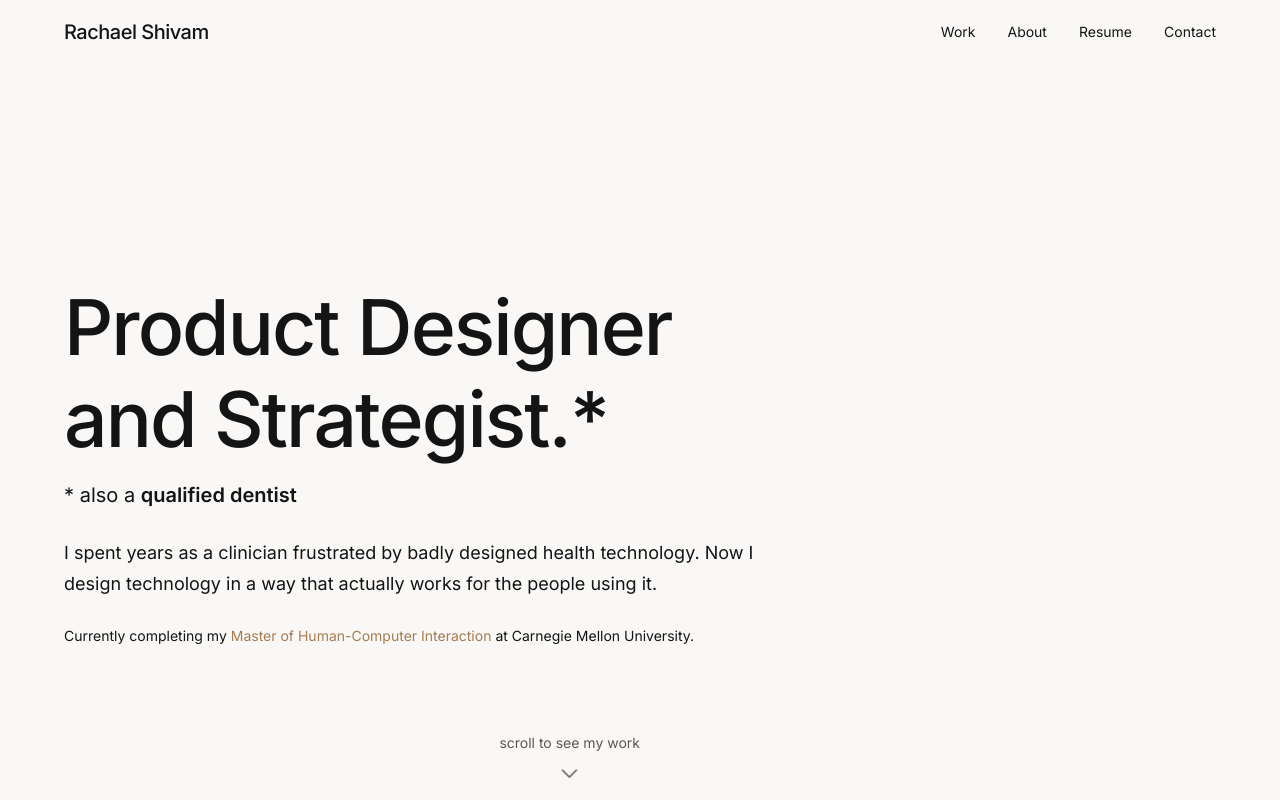
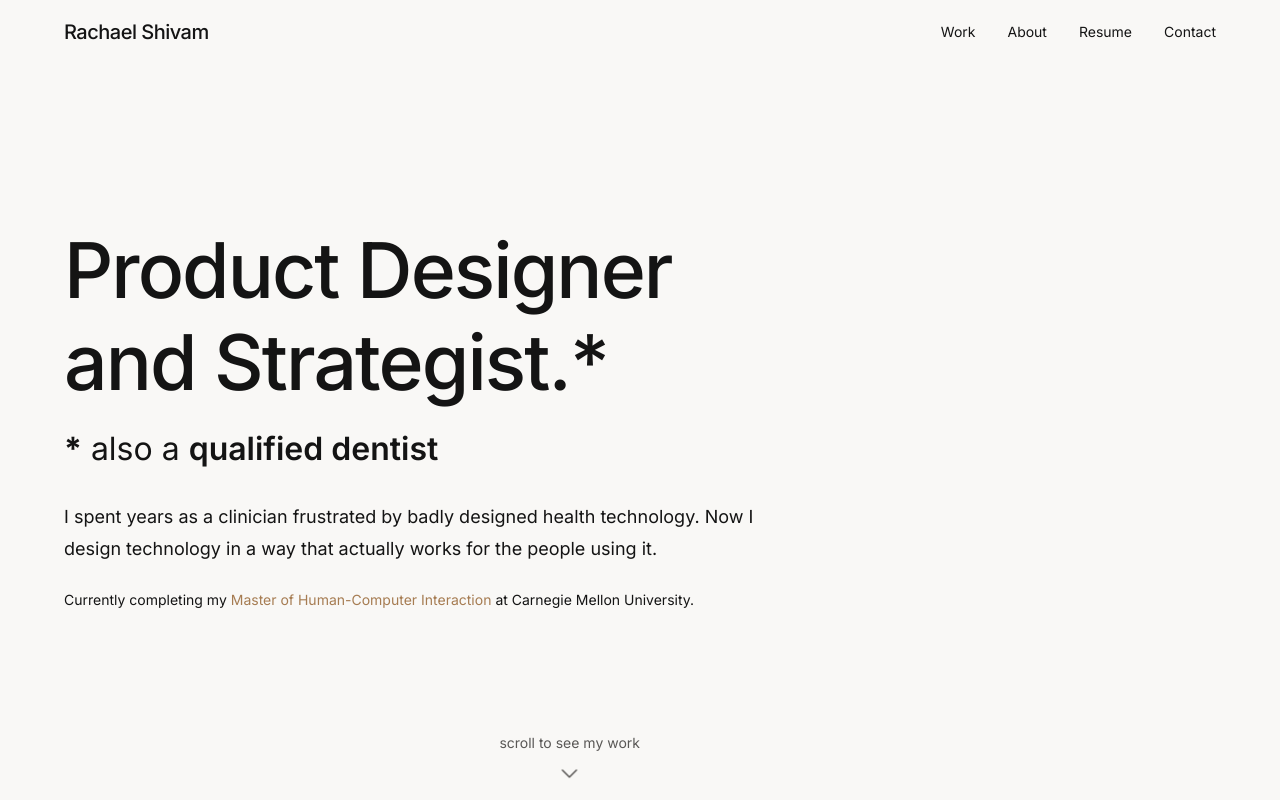
Before and after one commit to rachaelshivam/portfolio, a Next.js app: page / in a window 1280 px wide. Shown: the top 800 px of the page. Built offline with nearby package versions, Linux system fonts and the light colour scheme.

Commit message:
hero section moved vertically

```diff
--- a/components/Hero.tsx
+++ b/components/Hero.tsx
@@ -21,7 +21,7 @@ export default function Hero() {
   return (
     <section
       aria-labelledby="hero-heading"
-      className="relative flex min-h-screen flex-col justify-center px-[var(--space-4)] sm:px-[var(--space-6)]"
+      className="relative flex min-h-screen flex-col pt-[20vh] px-[var(--space-4)] sm:px-[var(--space-6)]"
     >
       <div className="mx-auto w-full max-w-[var(--max-width-content)]">
         <div className="max-w-3xl">
@@ -33,10 +33,10 @@ export default function Hero() {
           </h1>
 
           <p
-            className="mt-[0.75rem] text-[1.25rem] leading-[var(--leading-relaxed)] opacity-0 animate-fade-in"
+            className="mt-[0.75rem] text-[2rem] leading-[var(--leading-relaxed)] opacity-0 animate-fade-in"
             style={{ animationDelay: '0.5s' }}
           >
-            * also a <span className="font-semibold">qualified dentist</span>
+            <span className="font-bold">*</span> also a <span className="font-semibold">qualified dentist</span>
           </p>
 
           <p
```
